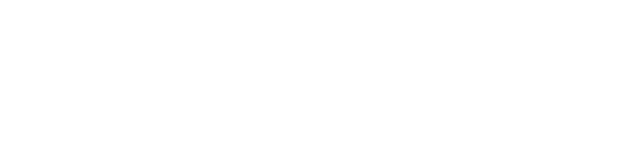
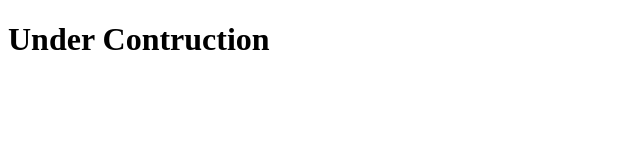
Before and after one commit to itscodezero/itscodezero.github.io, a website: page Trillo/index.html in a window 1280 px wide. Shown: the whole page, without its empty margins (0-640 px from the left). Drawn offline with Linux system fonts and the light colour scheme.

Commit message:
test: test gitpages deployment

```diff
--- a/Trillo/index.html
+++ b/Trillo/index.html
@@ -11,6 +11,6 @@
         <title>trillo &mdash; Your all-in-one booking app</title>
     </head>
     <body>
-
+        <h1>Under Contruction</h1>
     </body>
 </html>
```
